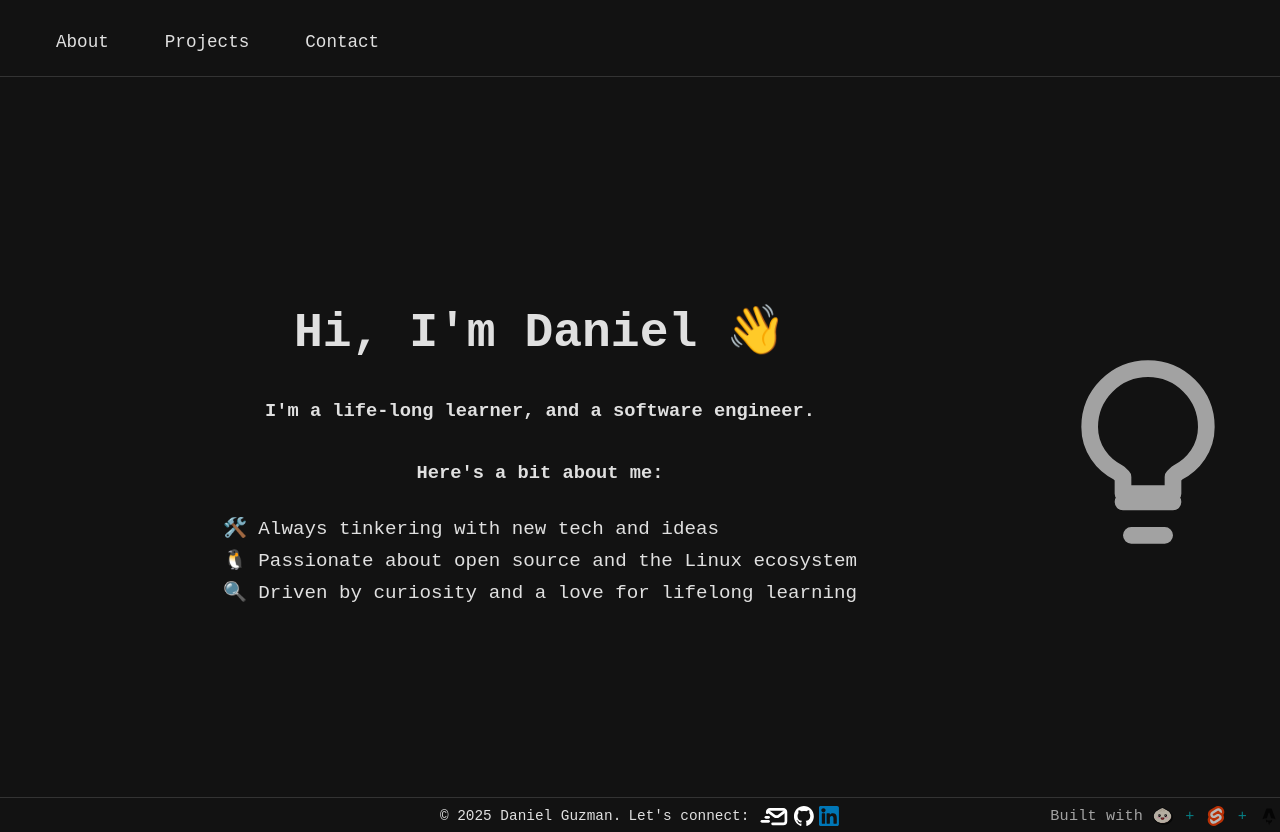
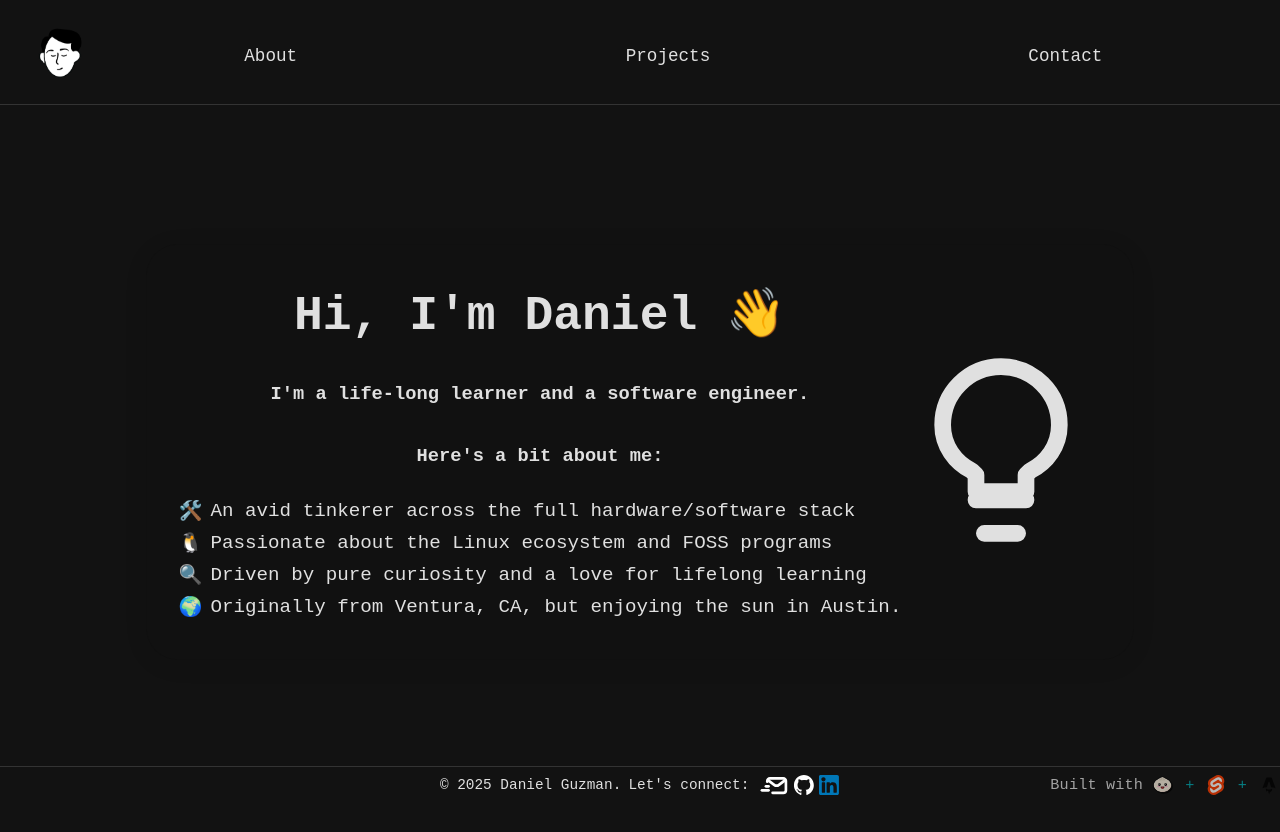
Before and after one commit to aureleon/nexus, an Astro site: page / in a window 1280 px wide. After the commit the page ends 801 px from the top, so only its background shows below. Built offline with nearby package versions, Linux system fonts and the light colour scheme; Astro itself is replaced by a stand-in of ours.

Commit message:
feat: Updated UI, refactored src/ to improve DRY code
- Added favicons and logos, improved header, hero, footer, spacing, etc.

```diff
--- a/public/style.css
+++ b/public/style.css
@@ -6,36 +6,13 @@ body {
     padding: 0;
 }
 
-/* Header */
-header {
-    display: flex;
-    justify-content: space-between;
-    align-items: center;
-    padding: 1.5rem 2rem;
-    border-bottom: 1px solid #333;
-    font-family: 'Fira Mono', monospace;
-}
-
-.logo {
-    font-weight: bold;
-    font-size: 1.2rem;
-    font-family: 'Fira Mono', monospace;
-}
-
-nav a {
-    color: #E0E0E0;
-    margin-left: 1.5rem;
-    text-decoration: none;
-    font-size: 1rem;
-    font-family: 'Fira Mono', monospace;
-}
-
-nav a:hover {
-    color: #00ADB5;
-}
-
 /* Main */
 main {
     padding-top: 2rem;
-    font-family: 'Fira Mono', monospace;
+    /* font-family removed, inherited from body */
 }
+
+/* Footer global styles */
+footer.footer {
+    color: #E0E0E0;
+}
--- a/src/components/Footer.svelte
+++ b/src/components/Footer.svelte
@@ -1,4 +1,5 @@
 <script>
+    import Icon from './Icon.svelte';
     const currentYear = new Date().getFullYear();
 </script>
 
@@ -9,14 +10,14 @@
       <div class="footer-connect">
         Let's connect:
         <span class="footer-socials">
-          <a href="mailto:dhguzman@proton.me" class="footer-link" aria-label="Email">
-            <img src="/socials/email-dark.svg" alt="Email" width="32" height="32" style="vertical-align: middle;" />
+          <a href="mailto:dhguzman@proton.me" class="footer-link" aria-label="@Email">
+            <Icon src="/socials/email-dark.svg" alt="Email" width={32} height={32} style="vertical-align: middle;" />
           </a>
-          <a href="https://github.com/aureleon" class="footer-link" target="_blank" rel="noopener" aria-label="GitHub">
-            <img src="/socials/github.svg" alt="GitHub" width="20" height="20" style="vertical-align: middle;" />
+          <a href="https://github.com/aureleon" class="footer-link" target="_blank" rel="noopener" aria-label="@GitHub">
+            <Icon src="/socials/github.svg" alt="GitHub" width={20} height={20} style="vertical-align: middle;" />
           </a>
-          <a href="https://linkedin.com/in/dhguzman" class="footer-link" target="_blank" rel="noopener" aria-label="LinkedIn">
-            <img src="/socials/linkedin.svg" alt="LinkedIn" width="20" height="20" style="vertical-align: middle;" />
+          <a href="https://linkedin.com/in/dhguzman" class="footer-link" target="_blank" rel="noopener" aria-label="@LinkedIn">
+            <Icon src="/socials/linkedin.svg" alt="LinkedIn" width={20} height={20} style="vertical-align: middle;" />
           </a>
         </span>
       </div>
@@ -24,16 +25,16 @@
     <div class="built-with">
       <span>
         Built with
-        <a href="https://bun.sh/" target="_blank" rel="noopener" class="footer-link" aria-label="Bun">
-          <img src="/icons/bun.svg" alt="Bun" width="20" height="20" style="vertical-align: middle;" />
+        <a href="https://bun.sh/" target="_blank" rel="noopener" class="footer-link" aria-label="<Bun/>">
+          <Icon src="/icons/bun.svg" alt="Bun" width={20} height={20} style="vertical-align: middle;" />
         </a>
         <span class="footer-plus">+</span>
-        <a href="https://svelte.dev/" target="_blank" rel="noopener" class="footer-link" aria-label="Svelte">
-          <img src="/icons/svelte.svg" alt="Svelte" width="20" height="20" style="vertical-align: middle;" />
+        <a href="https://svelte.dev/" target="_blank" rel="noopener" class="footer-link" aria-label="<Svelte/>">
+          <Icon src="/icons/svelte.svg" alt="Svelte" width={20} height={20} style="vertical-align: middle;" />
         </a>
         <span class="footer-plus">+</span>
-        <a href="https://astro.build/" target="_blank" rel="noopener" class="footer-link" aria-label="Astro">
-          <img src="/icons/astro.svg" alt="Astro" width="20" height="20" style="vertical-align: middle;" />
+        <a href="https://astro.build/" target="_blank" rel="noopener" class="footer-link" aria-label="<Astro/>">
+          <Icon src="/icons/astro.svg" alt="Astro" width={20} height={20} style="vertical-align: middle;" />
         </a>
       </span>
     </div>
@@ -42,15 +43,15 @@
 
 <style>
 .footer {
-  padding: 0.5rem 0 0.3rem 0; /* Reduced padding */
+  padding: 0.5rem 0 0.3rem 0;
   text-align: center;
-  font-size: 0.9rem; /* Slightly smaller font */
+  font-size: 0.9rem;
   border-top: 1px solid #333;
   margin-top: auto;
   background: none;
-  color: #E0E0E0;
   box-shadow: none;
-  font-family: 'Fira Mono', monospace;
+  width: 100vw;
+  box-sizing: border-box;
 }
 
 .footer-content-row {
@@ -110,14 +111,14 @@
 .footer-plus {
   color: #00ADB5;
   font-weight: 500;
-  font-size: 1em; /* Slightly smaller font */
+  font-size: 1em;
   margin: 0 0.08em;
 }
 
 .footer-socials {
-  margin-left: 0.2em; /* Reduced margin */
+  margin-left: 0.2em;
   display: inline-flex;
-  gap: 0.15em; /* Reduced gap */
+  gap: 0.15em;
   align-items: center;
 }
 
@@ -158,6 +159,10 @@
 }
 
 @media (max-width: 768px) {
+  .footer {
+    width: 100vw;
+    min-height: unset;
+  }
   .built-with {
     width: 100%;
     justify-content: center;
@@ -170,4 +175,5 @@
     gap: 0.2em;
   }
 }
+
 </style>
--- a/src/components/Header.svelte
+++ b/src/components/Header.svelte
@@ -1,8 +1,9 @@
 <script>
-  // No props needed for now
+  import Icon from './Icon.svelte';
 </script>
 
 <header>
+  <Icon class="logo" src="/extra/aureleon.png" alt="Logo" width={56} height={56} />
   <nav>
     <a href="#about">About</a>
     <a href="#projects">Projects</a>
@@ -11,20 +12,38 @@
 </header>
 
 <style>
+header {
+  display: flex;
+  flex-direction: row;
+  align-items: center;
+  justify-content: space-between;
+  padding: 1.5rem 2rem;
+  border-bottom: 1px solid #333;
+}
+
+.logo {
+  align-self: center;
+  margin-right: 2rem;
+  font-weight: bold;
+  font-size: 1.2rem;
+}
+
 nav {
   display: flex;
+  flex-direction: row;
+  justify-content: stretch;
   gap: 2rem;
-  justify-content: center;
+  width: 100%;
   margin-top: 0.5rem;
-  font-family: 'Fira Mono', monospace;
 }
 nav a {
+  flex: 1 1 0;
+  text-align: center;
   color: inherit;
   text-decoration: none;
   font-weight: 500;
   font-size: 1.1rem;
   transition: color 0.2s;
-  font-family: 'Fira Mono', monospace;
 }
 nav a:hover {
   color: #00ADB5;
--- a/src/components/Hero.svelte
+++ b/src/components/Hero.svelte
@@ -1,23 +1,25 @@
 <script>
   import { theme, toggleTheme } from '../lib/ThemeStore.ts';
+  import Icon from './Icon.svelte';
   let currentTheme;
   theme.subscribe(value => currentTheme = value);
 </script>
 
-<section class="hero">
+<section class="hero hero-bounded">
   <div class="hero-text">
     <h1>Hi, I'm Daniel 👋</h1>
-    <h3>I'm a life-long learner, and a software engineer.</h3>
+    <h3>I'm a life-long learner and a software engineer.</h3>
     <h3>Here's a bit about me:</h3>
     <ul class="creative-list">
-      <li>🛠️ Always tinkering with new tech and ideas</li>
-      <li>🐧 Passionate about open source and the Linux ecosystem</li>
-      <li>🔍 Driven by curiosity and a love for lifelong learning</li>
+      <li><div>🛠️</div> An avid tinkerer across the full hardware/software stack</li>
+      <li><div>🐧</div> Passionate about the Linux ecosystem and FOSS programs</li>
+      <li><div>🔍</div> Driven by pure curiosity and a love for lifelong learning</li>
+      <li><div>🌍</div> Originally from Ventura, CA, but enjoying the sun in Austin.</li>
     </ul>
   </div>
   <div class="hero-icon">
     <button aria-label="Toggle theme" on:click={toggleTheme} style="background:none;border:none;cursor:pointer;padding:0;">
-      <img src={currentTheme === 'light' ? '/extra/lightbulb-on.svg' : '/extra/lightbulb-off.svg'} alt="Lightbulb Icon" />
+      <Icon src={currentTheme === 'light' ? '/extra/lightbulb-on.svg' : '/extra/lightbulb-off.svg'} alt="Lightbulb Icon" width={200} height={200} />
     </button>
   </div>
 </section>
@@ -28,9 +30,17 @@
     flex-direction: row;
     justify-content: space-between;
     align-items: center;
-    padding: 4rem 2rem;
-    min-height: 70vh; /* Reduced from 80vh */
-    font-family: 'Fira Mono', monospace;
+    padding: 0rem 2rem;
+    min-height: 50vh;
+  }
+  .hero-bounded {
+    background: rgba(0,0,0,0.04); /* Slightly darker, low opacity */
+    border-radius: 2rem;
+    box-shadow: 0 4px 24px rgba(0,0,0,0.08);
+    border: 1px solid rgba(0,0,0,0.07);
+    max-width: 960px;
+    margin: 3rem auto;
+    overflow: hidden;
   }
   .hero-text {
     display: flex;
@@ -43,7 +53,6 @@
   .hero-text h1 {
     font-size: 3rem;
     margin-bottom: 1rem;
-    font-family: 'Fira Mono', monospace;
   }
   /* Removed unused .hero-text p selector */
   .hero-text h3 {
@@ -74,6 +83,10 @@
     list-style: none;
     padding-left: 0;
     margin-bottom: 2rem;
+    display: flex;
+    flex-direction: column;
+    align-items: flex-start;
+    text-align: left;
   }
   .creative-list li {
     font-size: 1.2rem;
--- /dev/null
+++ b/src/components/Icon.svelte
@@ -0,0 +1,9 @@
+<script lang="ts">
+  export let src: string;
+  export let alt: string = '';
+  export let width: number | string = 24;
+  export let height: number | string = 24;
+  export let style: string = '';
+</script>
+
+<img {src} {alt} {width} {height} style={style} loading="lazy" />
--- a/src/layouts/BaseLayout.astro
+++ b/src/layouts/BaseLayout.astro
@@ -8,8 +8,9 @@ const { title = "Daniel Guzman | Portfolio" } = Astro.props;
     <meta name="viewport" content="width=device-width, initial-scale=1.0" />
     <title>{title}</title>
     <link rel="stylesheet" href="/style.css" />
+    <link rel="icon" type="image/svg+xml" href="/extra/aureleon.png" />
   </head>
-  <body>
+  <body style="display: flex; flex-direction: column; min-height: 100vh;">
     <slot />
   </body>
 </html>
--- a/src/pages/index.astro
+++ b/src/pages/index.astro
@@ -6,8 +6,8 @@ import Footer from '../components/Footer.svelte';
 ---
 <BaseLayout>
   <Header />
-  <main>
-    <Hero client:load />
+  <main style="flex: 1; display: flex; align-items: center; justify-content: center;">
+    <Hero />
   </main>
   <Footer />
 </BaseLayout>
```
Also changed, not shown: public/extra/aureleon.png (added), public/extra/aureleon.svg (added).
